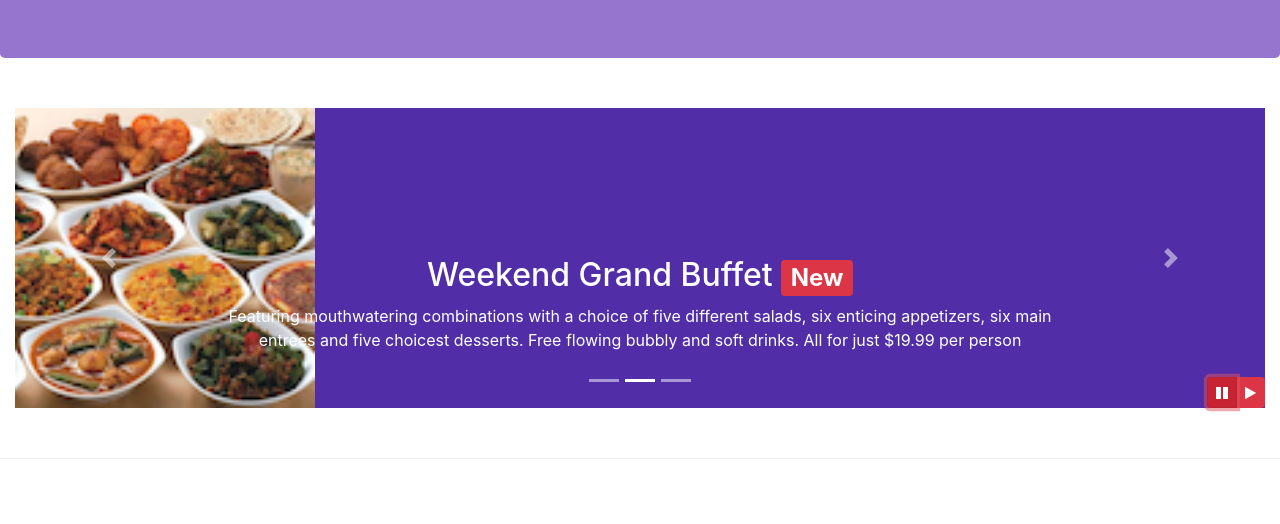
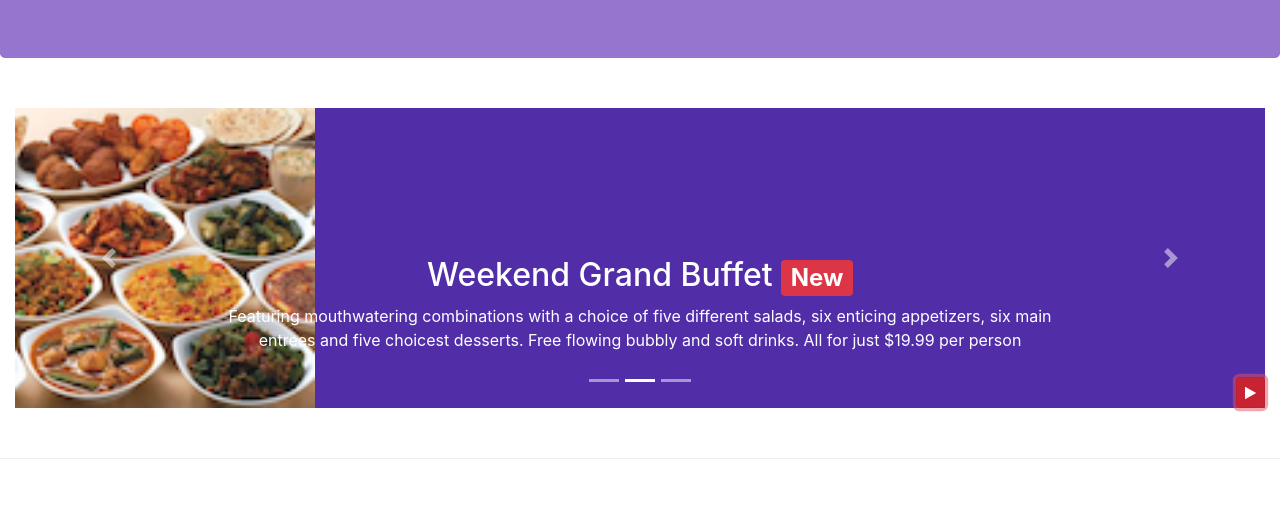
Before and after one commit to sean-leonard-ireland/cousera-bootstrap, a website: page index.html in a window 1280 px wide. Both pictures are taken after a click on the button 1222 px from the left and 668 px from the top of the page. Shown: the part 276-800 px from the top of the page. Drawn offline with nearby package versions, Linux system fonts and the light colour scheme.

Commit message:
more jquery

```diff
--- a/index.html
+++ b/index.html
@@ -374,14 +374,9 @@
           >
             <span class="carousel-control-next-icon"></span>
           </a>
-          <div class="btn-group" id="carouselButton">
-            <button class="btn btn-danger btn-sm" id="carousel-pause">
-              <span class="fa fa-pause"></span>
-            </button>
-            <button class="btn btn-danger btn-sm" id="carousel-play">
-              <span class="fa fa-play"></span>
-            </button>
-          </div>
+          <button class="btn btn-danger btn-sm" id="carouselButton">
+            <span id="carousel-button-icon" class="fa fa-pause"></span>
+          </button>
         </div>
       </div>
     </div>
@@ -531,14 +526,16 @@
     <script src="node_modules/popper.js/dist/umd/popper.min.js"></script>
     <script src="node_modules/bootstrap/dist/js/bootstrap.min.js"></script>
     <script>
-      $(document).ready(function () {
-        $("#mycarousel").carousel({ interval: 1000 });
-        $("#carousel-pause").click(function () {
+      $("#carouselButton").click(function () {
+        if ($("#carouselButton").children("span").hasClass("fa-pause")) {
           $("#mycarousel").carousel("pause");
-        });
-        $("#carousel-play").click(function () {
+          $("#carouselButton").children("span").removeClass("fa-pause");
+          $("#carouselButton").children("span").addClass("fa-play");
+        } else if ($("#carouselButton").children("span").hasClass("fa-play")) {
           $("#mycarousel").carousel("cycle");
-        });
+          $("#carouselButton").children("span").removeClass("fa-play");
+          $("#carouselButton").children("span").addClass("fa-pause");
+        }
       });
     </script>
     <!-- No longer needed as tool tip removed
```
